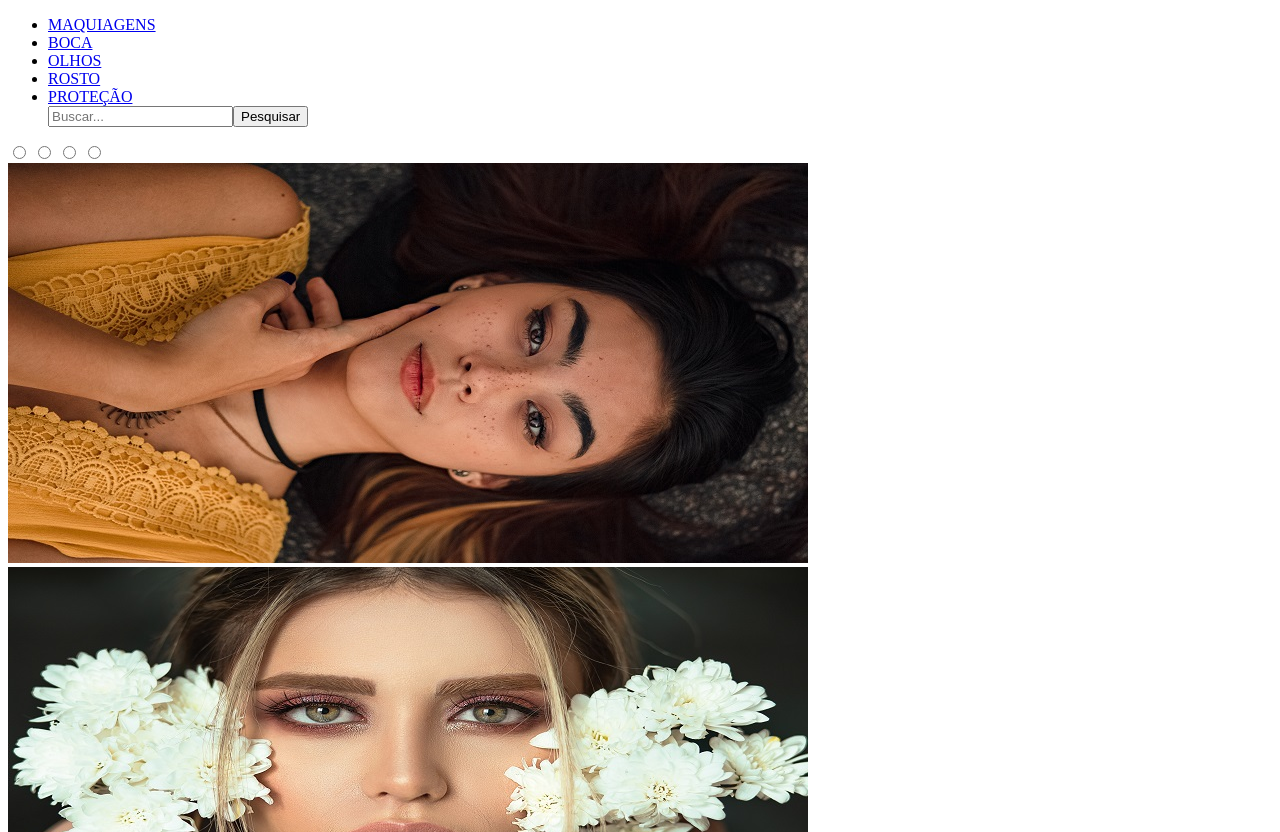
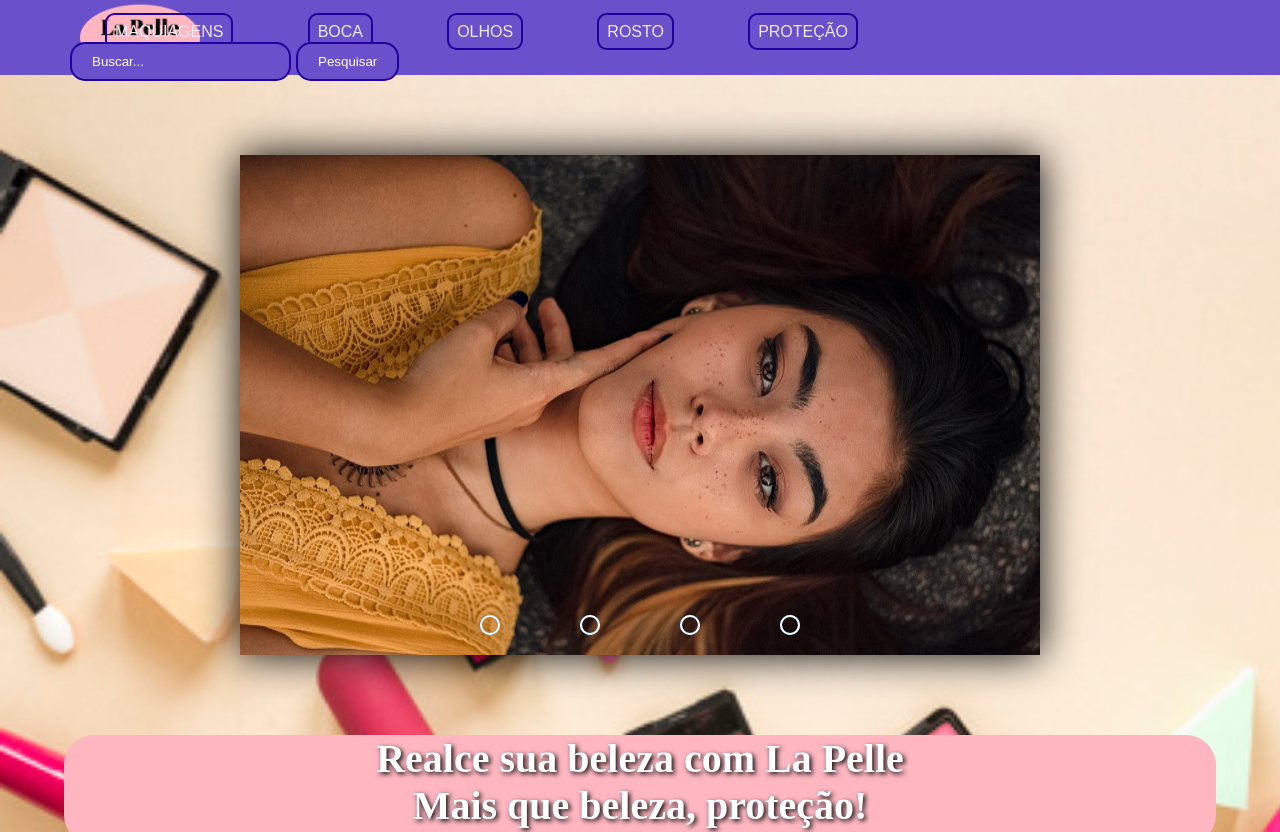
Before and after one commit to lucascostafreitas26/Projeto-La-Pelle, a plain HTML site: page index.html in a window 1280 px wide. Shown: the top 832 px of the page. Drawn offline with Linux system fonts and the light colour scheme; a script that the page names is missing; files whose address does not match are found by name.

Commit message:
Update index.html

```diff
--- a/index.html
+++ b/index.html
@@ -4,7 +4,7 @@
     <meta charset="UTF-8">
     <meta name="viewport" content="width=device-width, initial-scale=1.0">
     <link rel="shortcut icon" type="image/png" href="./img/Anotação 2021-01-07 194558.png">
-    <link rel="stylesheet" href="../Projeto La Pelle/styles.css">
+    <link rel="stylesheet" href="styles.css">
     <title>Document</title>
 </head>
 <body>
```
